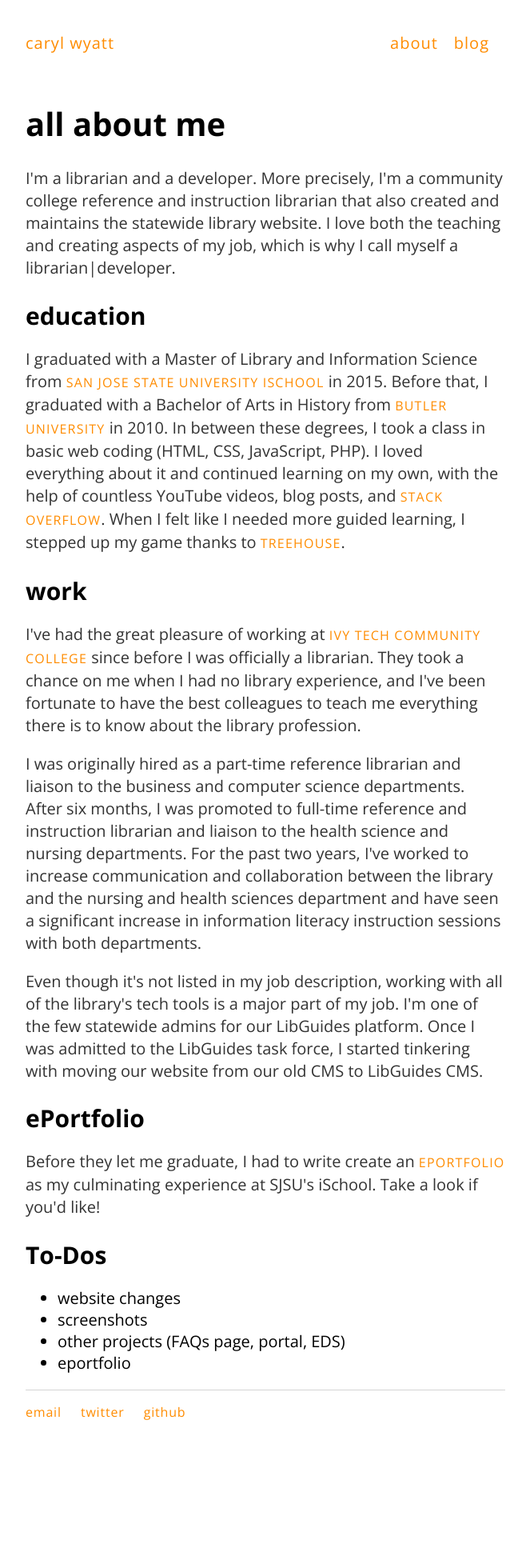
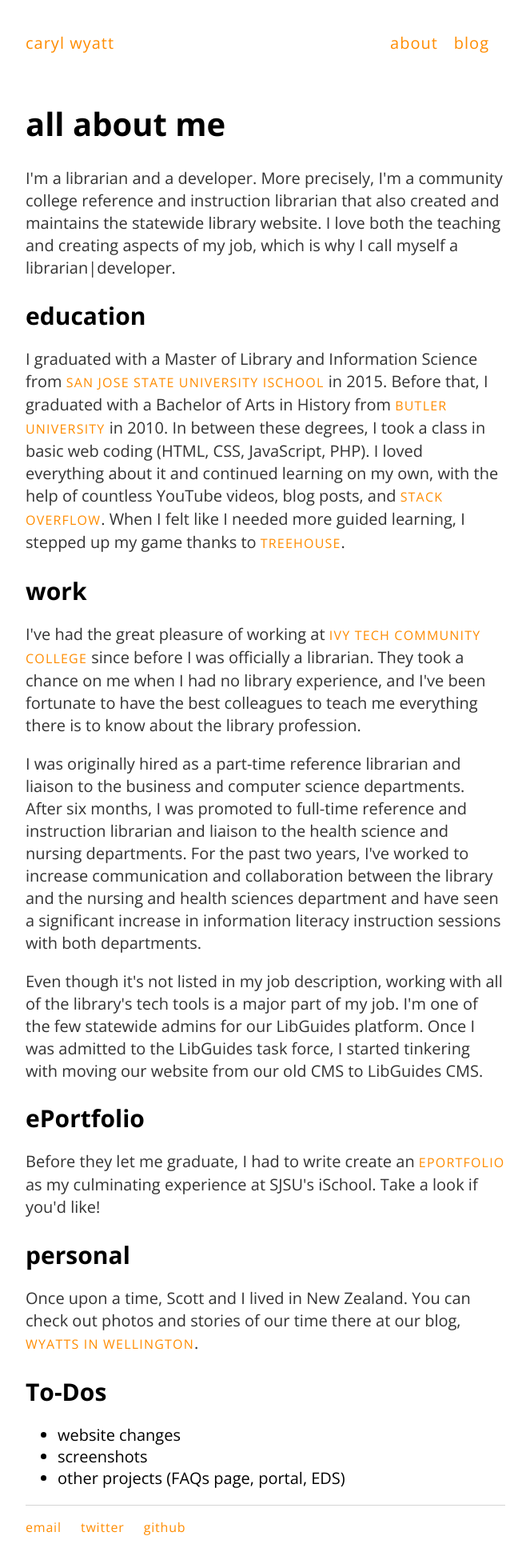
Before and after one commit to carylwyatt/carylwyatt.github.io, a Jekyll site: the page built from about/index.html, in a window 1280 px wide. Shown: the whole page at 80% size, without its empty margins (308-971 px from the left). Built offline with Jekyll 4.4.1, drawn with Linux system fonts in a browser that asks for light colours; before the commit the page ends 1816 px from its top, so only the background shows below that.

Commit message:
Update index.html
added "personal" section

```diff
--- a/about/index.html
+++ b/about/index.html
@@ -16,12 +16,13 @@ title: about caryl
 	<p>Even though it's not listed in my job description, working with all of the library's tech tools is a major part of my job. I'm one of the few statewide admins for our LibGuides platform. Once I was admitted to the LibGuides task force, I started tinkering with moving our website from our old CMS to LibGuides CMS.</p>
 	<h2>ePortfolio</h2>
 	<p>Before they let me graduate, I had to write create an <a href="http://cwyatt.widgetwaretools.com/">ePortfolio</a> as my culminating experience at SJSU's iSchool. Take a look if you'd like!</p>
+	<h2>personal</h2>
+	<p>Once upon a time, Scott and I lived in New Zealand. You can check out photos and stories of our time there at our blog, <a href="https://wyattsinwellington.wordpress.com/">Wyatts in Wellington</a>.</p>
 	<h2>To-Dos</h2>
 	<ul>
 		<li>website changes</li>
 		<li>screenshots</li>
 		<li>other projects (FAQs page, portal, EDS)</li>
-		<li>eportfolio</li>
 	</ul>
 
 
```
